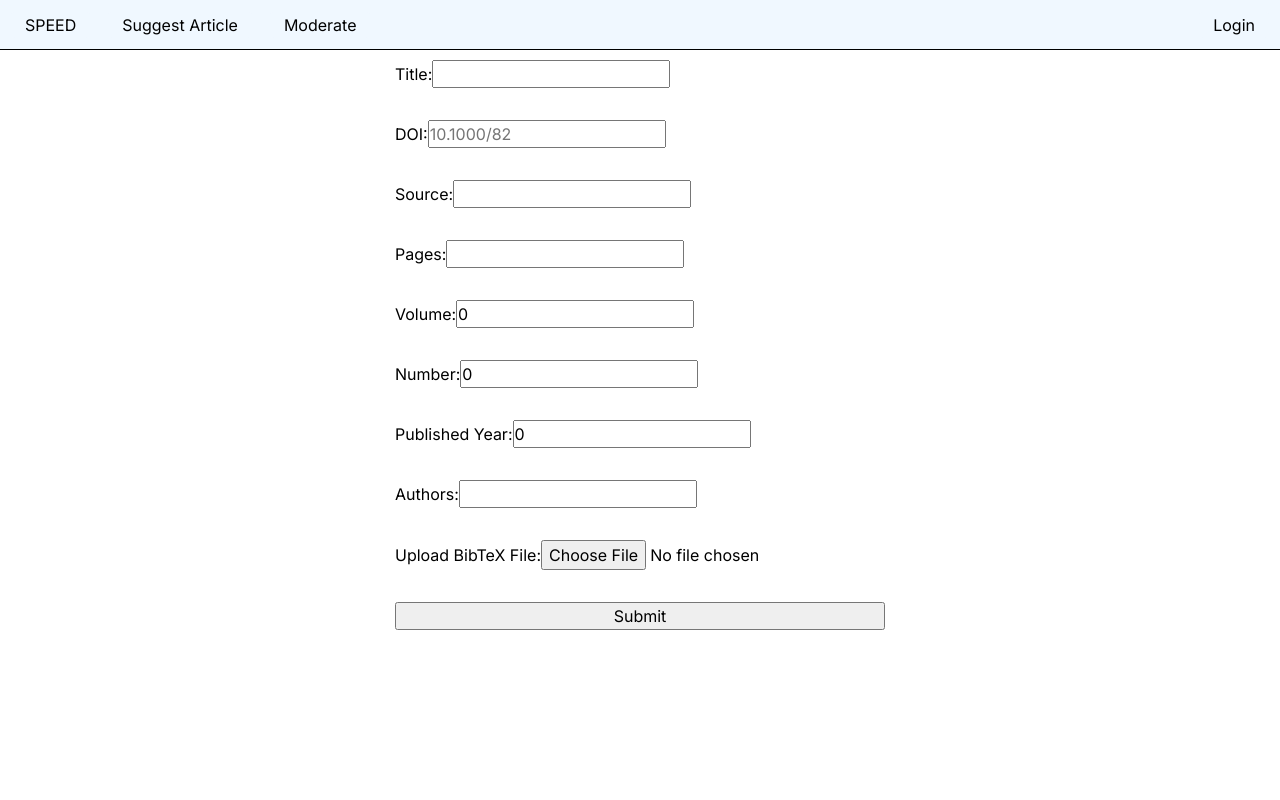
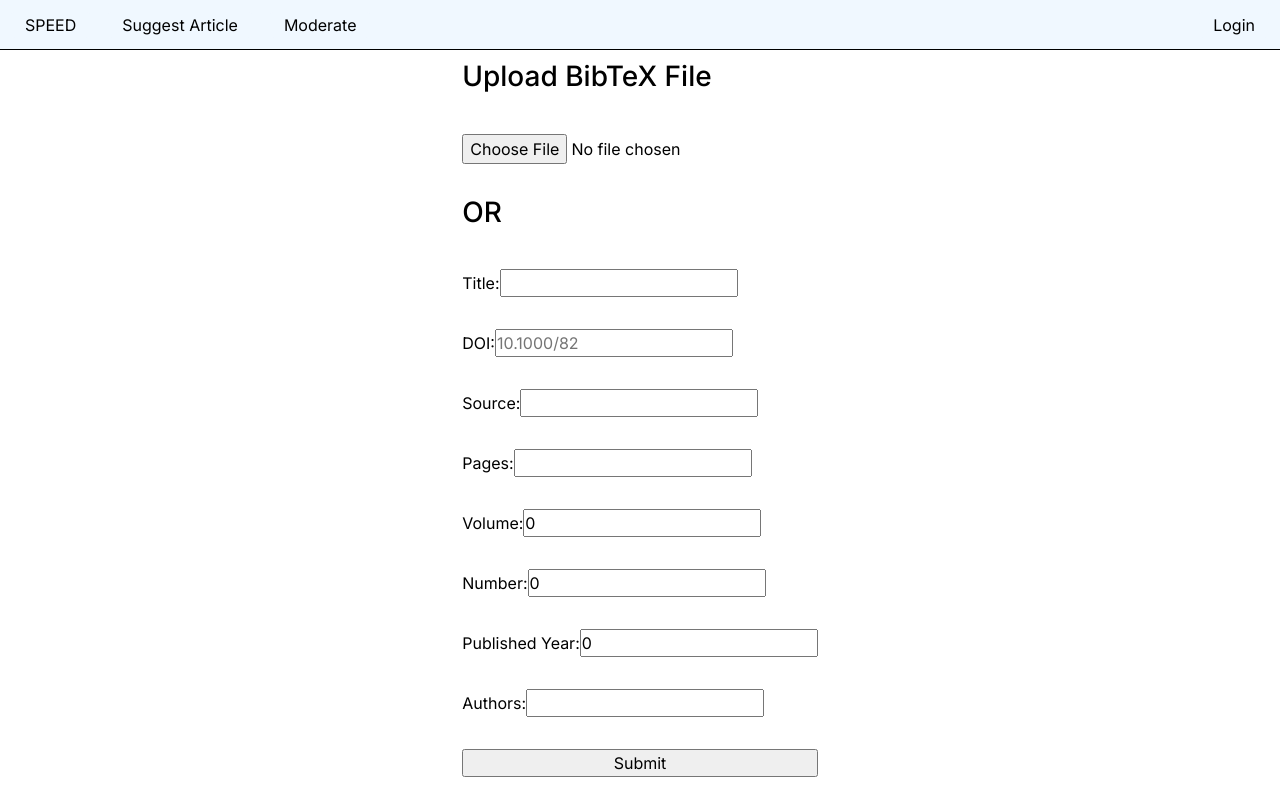
Before and after one commit to AnnetteScott/Speed, a Next.js app in the folder frontend/: page /moderator in a window 1280 px wide. Built offline with nearby package versions, Linux system fonts and the light colour scheme.

Commit message:
UI changes

```diff
--- a/frontend/src/app/moderator/page.tsx
+++ b/frontend/src/app/moderator/page.tsx
@@ -4,6 +4,7 @@ import { useRouter } from "next/navigation";
 import NavBar from '../../components/navBar';
 import { Article, DefaultEmptyArticle } from '@/components/Article';
 import { parseBibtex } from '../../utils/bibtexParser';
+import { alignPropType } from 'react-bootstrap/esm/types';
 export default function SuggestArticle() {
 
 	const [article, setArticle] = useState<Article>(DefaultEmptyArticle);
@@ -11,7 +12,7 @@ export default function SuggestArticle() {
 	const navigate = useRouter();
 
 	// Handle manual input changes
-	function onChange(event: ChangeEvent<HTMLInputElement>){
+	function onChange(event: ChangeEvent<HTMLInputElement>) {
 		setArticle({ ...article, [event.target.name]: event.target.value });
 	};
 
@@ -67,6 +68,15 @@ export default function SuggestArticle() {
 		<main>
 			<NavBar />
 			<form onSubmit={onSubmit}>
+				<h3>
+					Upload BibTeX File
+				</h3>
+				<input
+					type="file"
+					accept=".bib"
+					onChange={handleFileChange}
+				/>
+				<h3 >OR</h3>
 				<label>
 					Title:
 					<input
@@ -141,14 +151,7 @@ export default function SuggestArticle() {
 						onChange={onChange}
 					/>
 				</label>
-				<label>
-					Upload BibTeX File:
-					<input
-						type="file"
-						accept=".bib"
-						onChange={handleFileChange}
-					/>
-				</label>
+
 
 				<input type="submit" />
 			</form>
```
Lines whose indentation alone changed are shown as unchanged.
